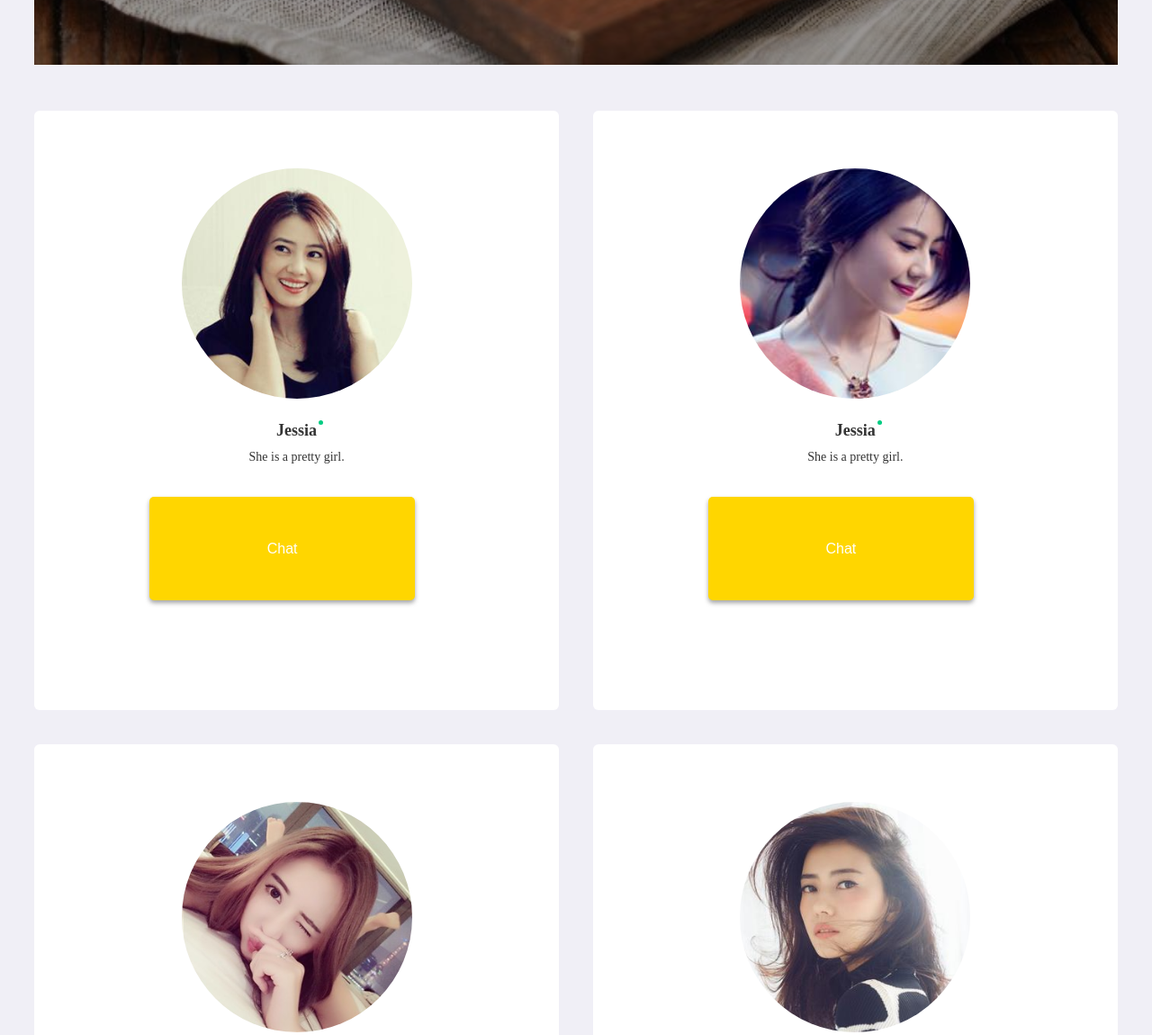
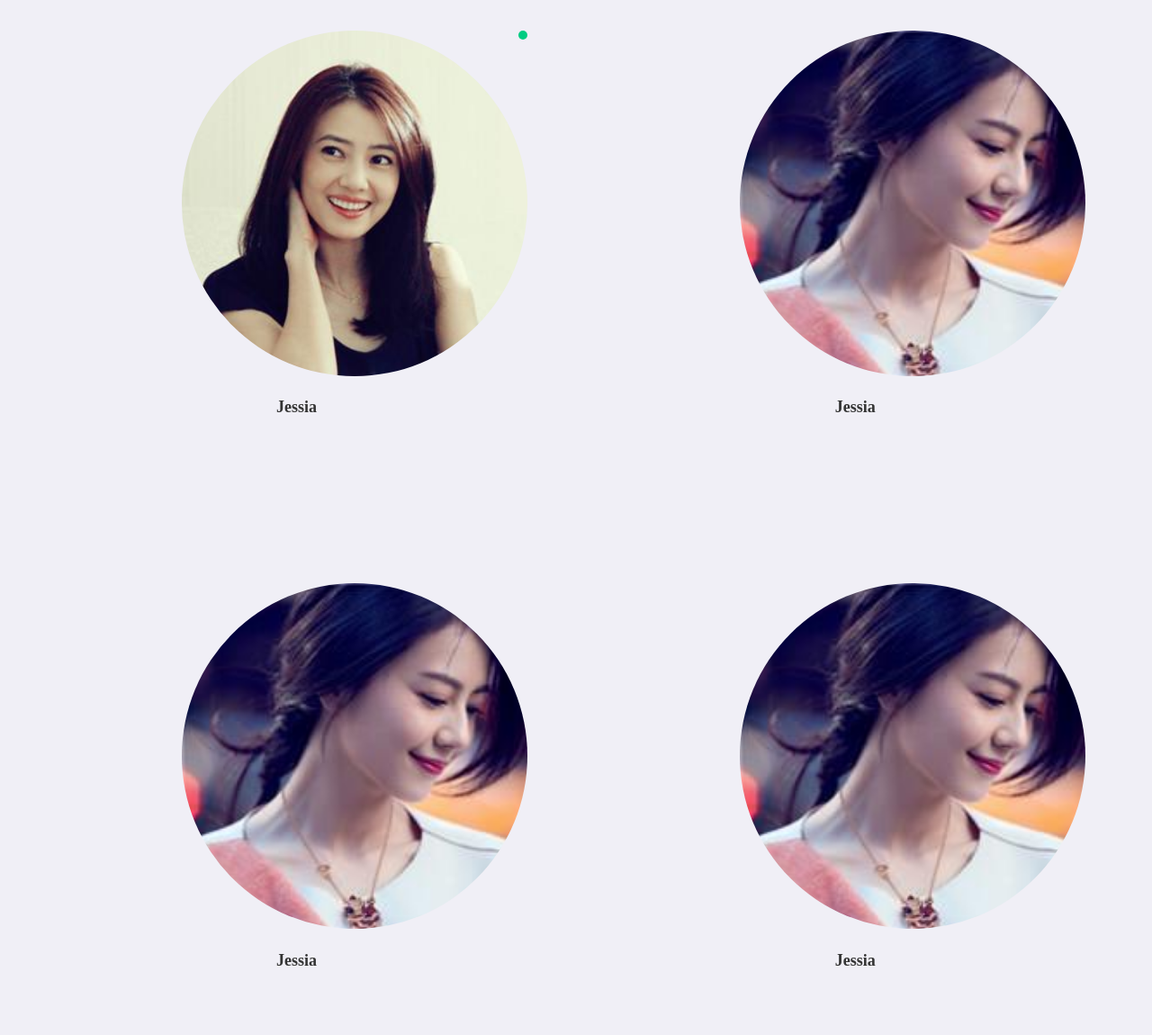
Before and after one commit to sunflower-tc/pages, a plain HTML site: page main.html in a window 1280 px wide. Shown: the part 760-1910 px from the top of the page at 90% size. Drawn offline with Linux system fonts and the light colour scheme.

Commit message:
托尔斯泰

```diff
--- a/css/style.scss
+++ b/css/style.scss
@@ -49,7 +49,7 @@ html,body {
 //主体
 .content_box {
   position: absolute;
-  top: pxToRem(150px);
+  top: pxToRem(30px);
   left: pxToRem(30px);
   right: pxToRem(30px);
   .video_box {
@@ -85,21 +85,30 @@ html,body {
       position: relative;
       float: left;
       width: pxToRem(455px);
-      height: pxToRem(520px);
-      background: #fff;
+      height: pxToRem(450px);
       margin-bottom: pxToRem(30px);
       border-radius: 6px;
       .avatar {
+        position: relative;
         margin-top: 0.5rem;
         margin-left: 1.275rem;
-        width: 2rem;
-        height: 2rem;
+        width: 3rem;
+        height: 3rem;
         img {
           width: 100%;
           height: 100%;
           -webkit-border-radius: 100%;
           -moz-border-radius: 100%;
           border-radius: 100%;
+        }
+        em {
+          position: absolute;
+          top: 0;
+          right:0;
+          width: 10px;
+          height: 10px;
+          border-radius: 100%;
+          background: #00cc82;
         }
       }
       .name {
@@ -109,15 +118,6 @@ html,body {
         font-weight: bold;
         font-size: 18px;
         text-align: center;
-        em {
-          position: absolute;
-          top: -2px;
-          width: 5px;
-          height: 5px;
-          margin-left: 2px;
-          border-radius: 100%;
-          background: #00cc82;
-        }
       }
       .introduce {
         margin-top: 0.1rem;
--- a/main.html
+++ b/main.html
@@ -11,44 +11,50 @@
 </head>
 <body>
 <div class="content">
-    <header>
+    <!-- <header>
         <p class="header_title">Customer List</p>
-    </header>
+    </header> -->
     <div class="content_box">
         <div class="video_box">
-            <img id="poster" src="./img/img1.png" alt="">
+            <img id="poster" src="./img/back.jpg" alt="">
             <i class="icon_video"></i>
             <div class="cover"></div>
             <!--video 有poster属性可作为视频封面，不美观不好调整 这边用img代替-->
-            <video id="adv_video" class="video_position"  style="display: none" width="100%" height="100%">
-                <source src="http://www.w3cschool.cc/try/demo_source/mov_bbb.mp4">
+            <video id="adv_video" class="video_position" x-webkit-airplay="true" webkit-playsinline="true" playsinline preload="none" style="display: none" width="100%" height="100%">
+                <!--<source src="http://www.w3cschool.cc/try/demo_source/mov_bbb.mp4">-->
+                <source src="http://callclout-test.oss-cn-shanghai.aliyuncs.com/video.mp4">
+
             </video>
         </div>
         <div class="cs_list">
             <ul>
-                <li>
-                    <div class="avatar"><img src="./img/avatar.jpg" alt=""></div>
+                <li onclick="sendWbsocket()">
+                    <div class="avatar"><img src="./img/avatar.jpg" alt="">
+                    <em></em>
+                  </div>
                     <div class="name">Jessia<em></em></div>
-                    <p class="introduce">She is a pretty girl.</p>
-                    <button class="chat" onclick="sendWbsocket()">Chat</button>
+                    <!-- <p class="introduce">She is a pretty girl.</p> -->
+                    <!-- <button class="chat" onclick="sendWbsocket()">Chat</button> -->
                 </li>
                 <li>
                     <div class="avatar"><img src="./img/avatar1.jpg" alt=""></div>
                     <div class="name">Jessia<em></em></div>
-                    <p class="introduce">She is a pretty girl.</p>
-                    <button class="chat">Chat</button>
                 </li>
                 <li>
-                    <div class="avatar"><img src="./img/avatar2.jpg" alt=""></div>
+                    <div class="avatar"><img src="./img/avatar1.jpg" alt=""></div>
                     <div class="name">Jessia<em></em></div>
-                    <p class="introduce">She is a pretty girl.</p>
-                    <button class="chat">Chat</button>
                 </li>
                 <li>
-                    <div class="avatar"><img src="./img/avatar4.jpg" alt=""></div>
+                    <div class="avatar"><img src="./img/avatar1.jpg" alt=""></div>
                     <div class="name">Jessia<em></em></div>
-                    <p class="introduce">She is a pretty girl.</p>
-                    <button class="chat">Chat</button>
+                </li>
+                <li>
+                    <div class="avatar"><img src="./img/avatar1.jpg" alt=""></div>
+                    <div class="name">Jessia<em></em></div>
+                </li>
+                <li>
+                    <div class="avatar"><img src="./img/avatar1.jpg" alt=""></div>
+                    <div class="name">Jessia<em></em></div>
                 </li>
 
             </ul>
```
Also changed, not shown: wait-video.html (+2 -2 lines), css/style.css, img/WechatIMG224.jpeg (added), img/WechatIMG224.jpg (added), img/WechatIMG225.jpeg (added), img/WechatIMG225.jpg (added), img/WechatIMG226.jpg (added), img/WechatIMG227.jpeg (added), img/WechatIMG227.jpg (added), img/WechatIMG232.jpeg (added), img/back.jpg (added), 1 other file.
